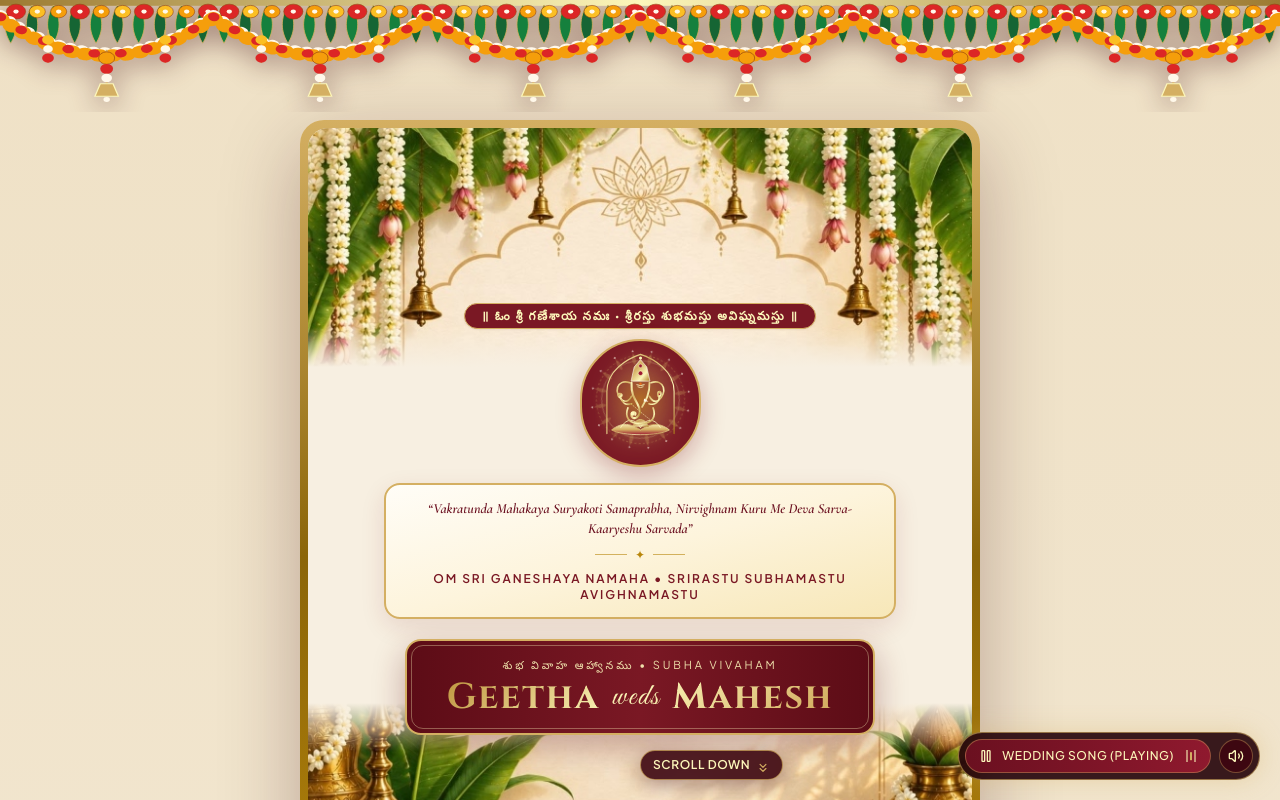
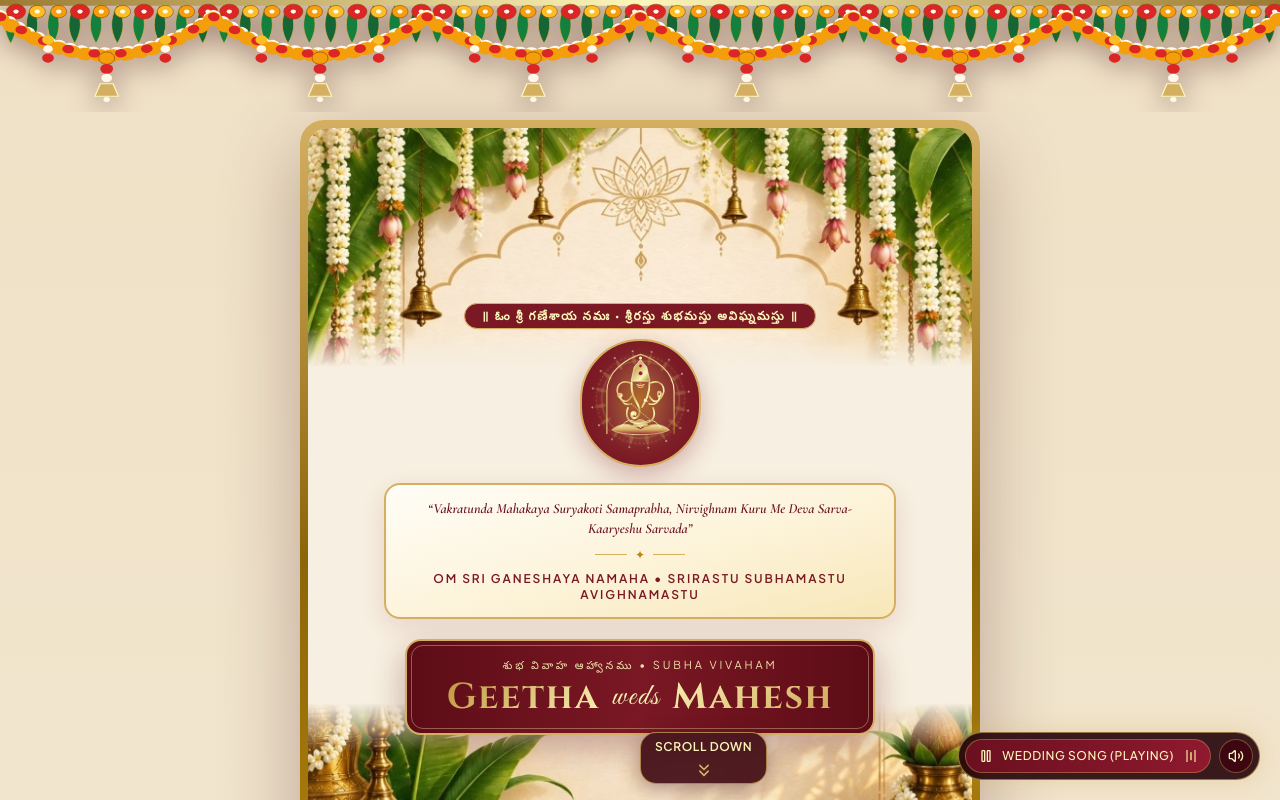
Before and after one commit to dyuforge/Geetha-weds-Mahesh, a React (Vite) app: page / in a window 1280 px wide. Both pictures are taken after a click on the button 640 px from the left and 505 px from the top of the page. Shown: the top 800 px of the page. Built offline with nearby package versions, Linux system fonts and the light colour scheme.

Commit message:
Center Scroll Down hint with larger icon below text

```diff
--- a/src/components/ScrollDownHint.tsx
+++ b/src/components/ScrollDownHint.tsx
@@ -40,17 +40,17 @@ export const ScrollDownHint: React.FC = () => {
           exit={{ opacity: 0, y: 12 }}
           transition={{ duration: 0.25 }}
           aria-label="Scroll down"
-          className="fixed bottom-5 left-4 sm:left-1/2 sm:-translate-x-1/2 z-40 inline-flex items-center gap-1.5 px-3 py-1.5 rounded-full bg-[#3D0711]/90 hover:bg-[#5C0C16] backdrop-blur-md border border-[#D4AF62]/70 shadow-[0_6px_20px_rgba(61,11,17,0.4)] text-[#FCF6BA] cursor-pointer transition-colors"
+          className="fixed bottom-4 left-1/2 -translate-x-1/2 z-40 inline-flex flex-col items-center justify-center gap-0.5 px-3.5 py-1.5 rounded-2xl bg-[#3D0711]/90 hover:bg-[#5C0C16] backdrop-blur-md border border-[#D4AF62]/70 shadow-[0_6px_20px_rgba(61,11,17,0.4)] text-[#FCF6BA] cursor-pointer transition-colors"
         >
-          <span className="text-[10px] sm:text-xs font-sans font-semibold uppercase tracking-wider">
+          <span className="text-[10px] sm:text-xs font-sans font-semibold uppercase tracking-wider leading-none">
             Scroll Down
           </span>
           <motion.span
-            animate={{ y: [0, 3.5, 0] }}
+            animate={{ y: [0, 4, 0] }}
             transition={{ repeat: Infinity, duration: 1.2, ease: 'easeInOut' }}
-            className="inline-flex items-center"
+            className="inline-flex items-center justify-center"
           >
-            <ChevronsDown className="w-3.5 h-3.5 text-[#D4AF62]" />
+            <ChevronsDown className="w-5 h-5 text-[#D4AF62]" />
           </motion.span>
         </motion.button>
       )}
```
